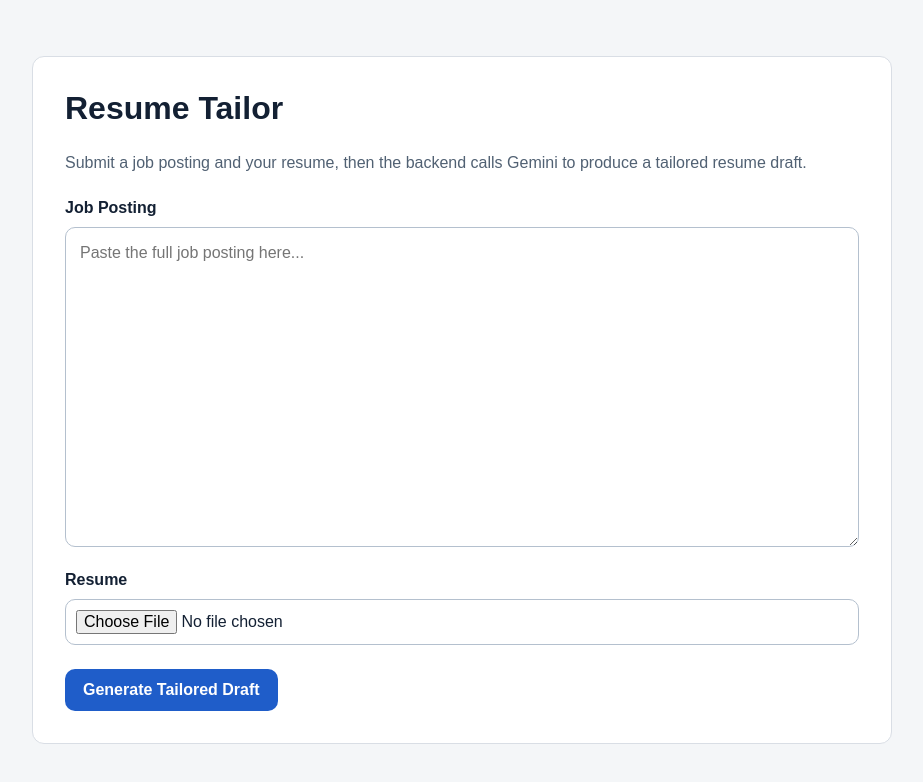
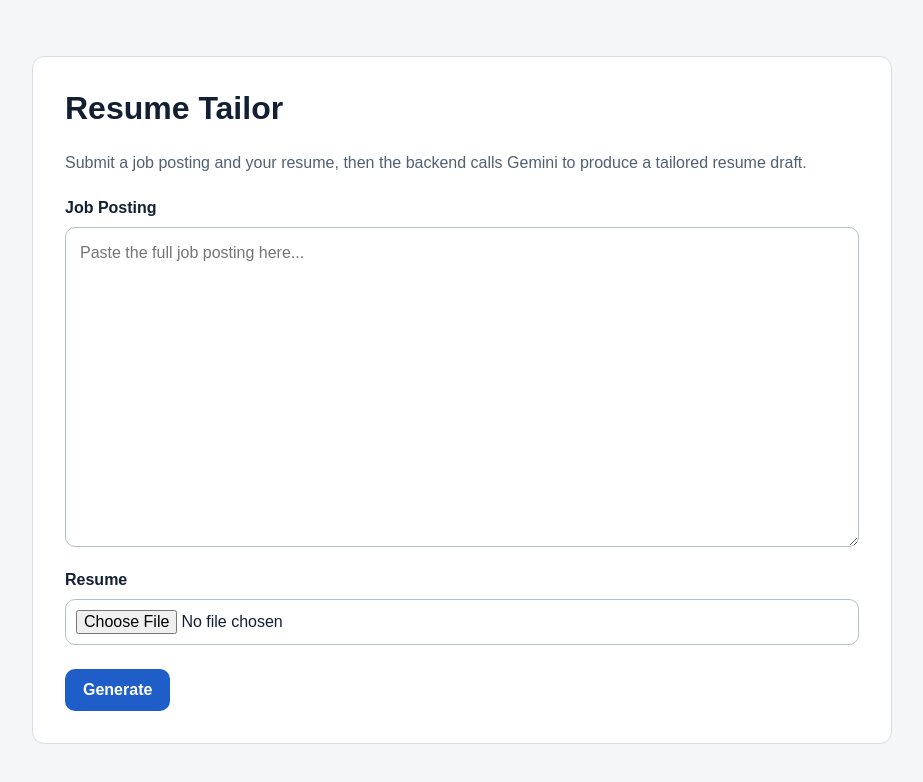
Before and after one commit to alexandergshaw/Resume-Tailor, a Next.js app in the folder hello-world/: page / in a window 1280 px wide. Shown: the top 782 px of the page, without its empty margins (178-1101 px from the left). Built offline with nearby package versions, Linux system fonts and the light colour scheme.

Commit message:
refactor: simplify state management and button label logic in Home component

```diff
--- a/hello-world/app/page.js
+++ b/hello-world/app/page.js
@@ -1,6 +1,6 @@
 "use client";
 
-import { useMemo, useState } from "react";
+import { useState } from "react";
 import styles from "./page.module.css";
 
 export default function Home() {
@@ -9,16 +9,14 @@ export default function Home() {
   const [result, setResult] = useState("");
   const [error, setError] = useState("");
   const [isSubmitting, setIsSubmitting] = useState(false);
-
-  const buttonLabel = useMemo(() => {
-    return isSubmitting ? "Generating..." : "Generate Tailored Draft";
-  }, [isSubmitting]);
+  const [hasCompletedCall, setHasCompletedCall] = useState(false);
 
   async function handleSubmit(event) {
     event.preventDefault();
 
     setError("");
     setResult("");
+    setHasCompletedCall(false);
 
     if (!jobPosting.trim()) {
       setError("Please provide a job posting.");
@@ -46,9 +44,11 @@ export default function Home() {
         throw new Error(payload.error || "Failed to generate a response.");
       }
 
-      setResult(payload.result || "");
+      setResult(payload.result?.trim() || "No output returned from Gemini.");
+      setHasCompletedCall(true);
     } catch (submitError) {
       setError(submitError.message || "Unexpected error.");
+      setHasCompletedCall(true);
     } finally {
       setIsSubmitting(false);
     }
@@ -95,13 +95,13 @@ export default function Home() {
           </div>
 
           <button className={styles.button} type="submit" disabled={isSubmitting}>
-            {buttonLabel}
+            {isSubmitting ? "Generating..." : "Generate"}
           </button>
         </form>
 
         {error ? <p className={styles.error}>{error}</p> : null}
 
-        {result ? (
+        {hasCompletedCall && result ? (
           <section className={styles.resultSection}>
             <h2 className={styles.resultTitle}>Gemini Output</h2>
             <pre className={styles.result}>{result}</pre>
```
